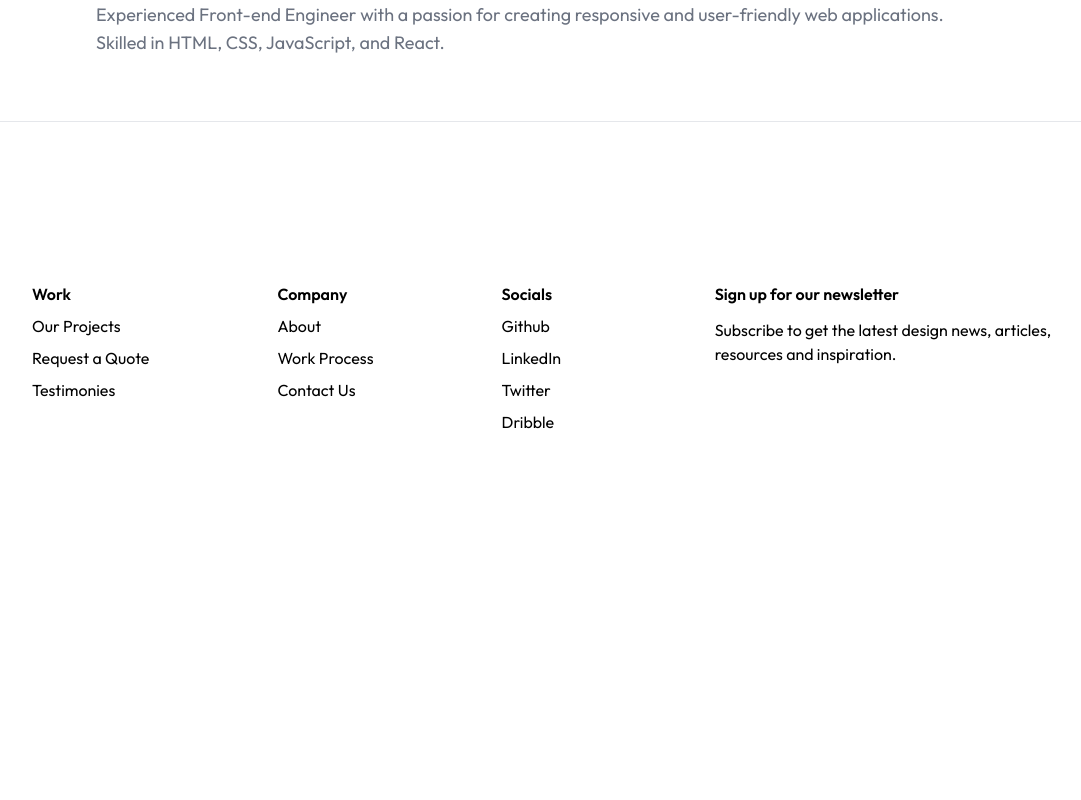
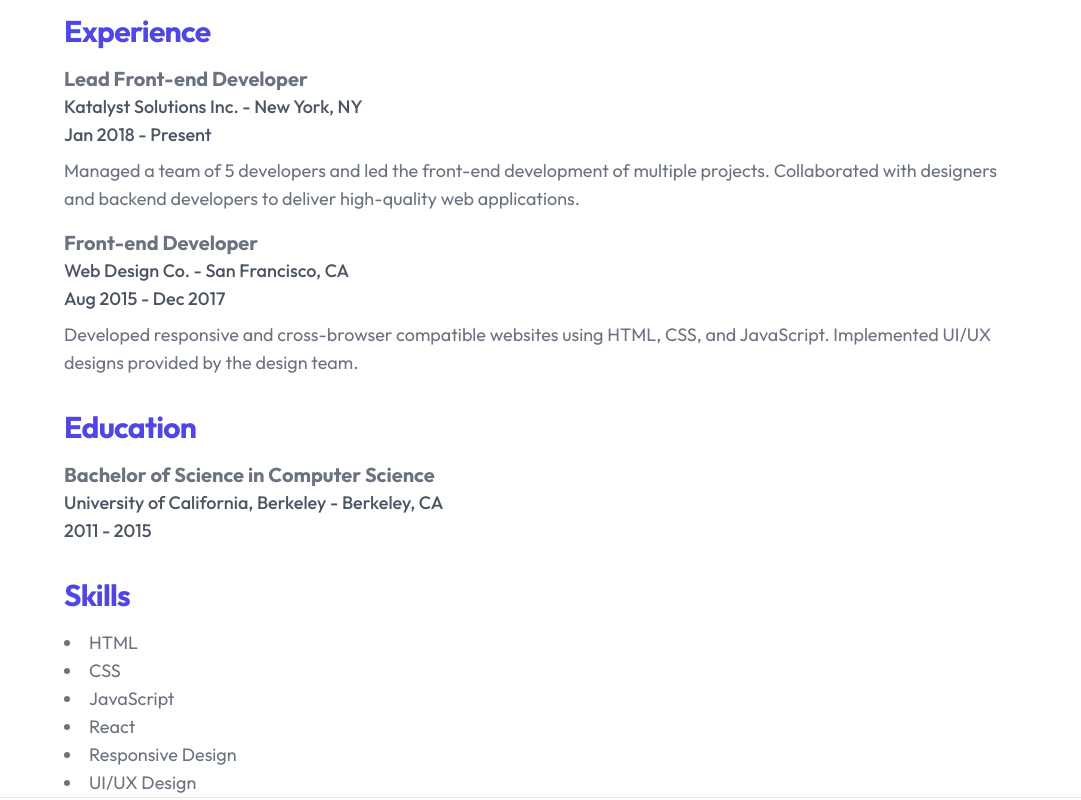
Before and after one commit to Katalyst33/landing, a Next.js app: page /team/1 in a window 1280 px wide. Shown: the part 320-1120 px from the top of the page, without its empty margins (96-1177 px from the left). Before the commit the page ends 914 px from the top, so only its background shows below. Built offline with nearby package versions, Linux system fonts and the light colour scheme; data requests are answered from the project's data file.

Commit message:
fixed team page

```diff
--- a/app/team/[slug]/page.jsx
+++ b/app/team/[slug]/page.jsx
@@ -18,13 +18,14 @@ export default async function TeamPost({ params }) {
 
   const data = await getData(slug);
 
-  const { name, position, summary } = data;
+  const { name, position, skills,education, summary,experience } = data;
+
 
   return (
     <main>
       <h1>
         <div className="overflow-hidden bg-white">
-          <div className="relative mx-auto max-w-7xl px-6 py-16 lg:px-8">
+          <div className="">
             <div className="mx-auto max-w-prose text-base lg:max-w-none">
               <h2 className="text-3xl font-bold tracking-tight text-indigo-600">
                 Professional Summary here
@@ -38,6 +39,65 @@ export default async function TeamPost({ params }) {
               <p className="mt-4 text-lg text-gray-500">{summary}</p>
             </div>
           </div>
+
+
+        <div className="">
+          <div className="relative lg:col-start-2 lg:row-start-1">
+            <div className="relative mx-auto max-w-prose text-base lg:max-w-none">
+              <div className="prose prose-indigo mx-auto mt-5 text-gray-500 lg:max-w-none">
+                <h3 className="text-3xl font-bold tracking-tight text-indigo-600">
+                  Experience
+                </h3>
+                {experience.map((exp, index) => (
+                  <div key={index} className="mt-4">
+                    <h4 className="text-xl font-bold">{exp.title}</h4>
+                    <p className="text-lg font-medium text-gray-600">
+                      {exp.company} - {exp.location}
+                    </p>
+                    <p className="text-lg font-medium text-gray-600">
+                      {exp.date}
+                    </p>
+                    <p className="mt-2 text-lg text-gray-500">
+                      {exp.description}
+                    </p>
+                  </div>
+                ))}
+                <h3 className="text-3xl font-bold tracking-tight text-indigo-600 mt-8">
+                  Education
+                </h3>
+
+
+
+                {education.map((edu, index) => (
+                  <div key={index} className="mt-4">
+                    <h4 className="text-xl font-bold">{edu.degree}</h4>
+                    <p className="text-lg font-medium text-gray-600">
+                      {edu.school} - {edu.location}
+                    </p>
+                    <p className="text-lg font-medium text-gray-600">
+                      {edu.date}
+                    </p>
+                  </div>
+                ))}
+
+
+                <h3 className="text-3xl font-bold tracking-tight text-indigo-600 mt-8">
+                  Skills
+                </h3>
+                <ul className="list-disc list-inside mt-4">
+
+                  {skills.map((skill, index) => (
+                    <li key={index} className="text-lg text-gray-500">
+                      {skill}
+                    </li>
+                  ))}
+
+                </ul>
+              </div>
+            </div>
+          </div>
+        </div>
+
         </div>
       </h1>
     </main>
```
